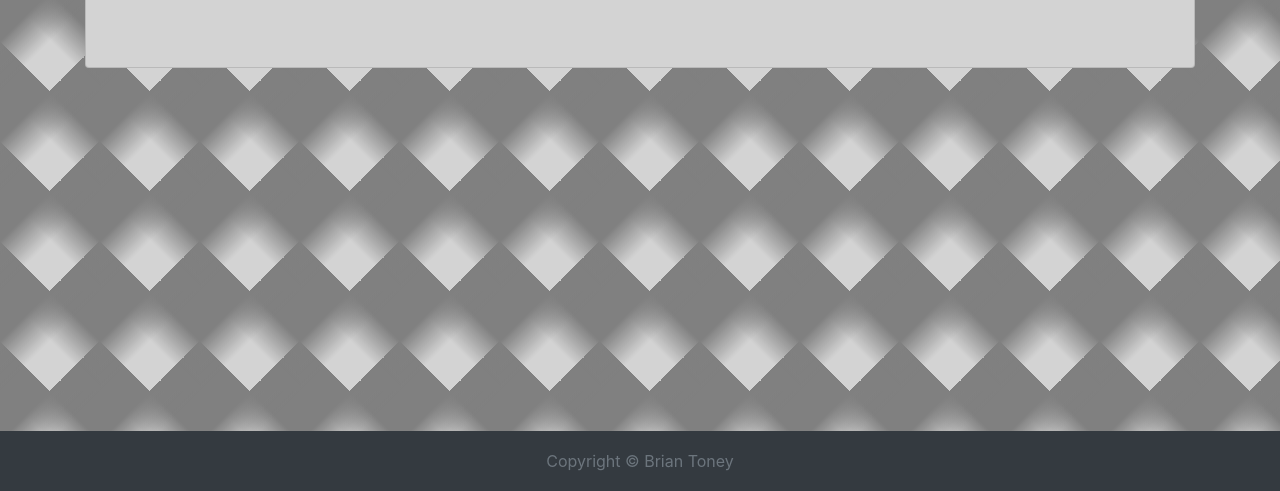
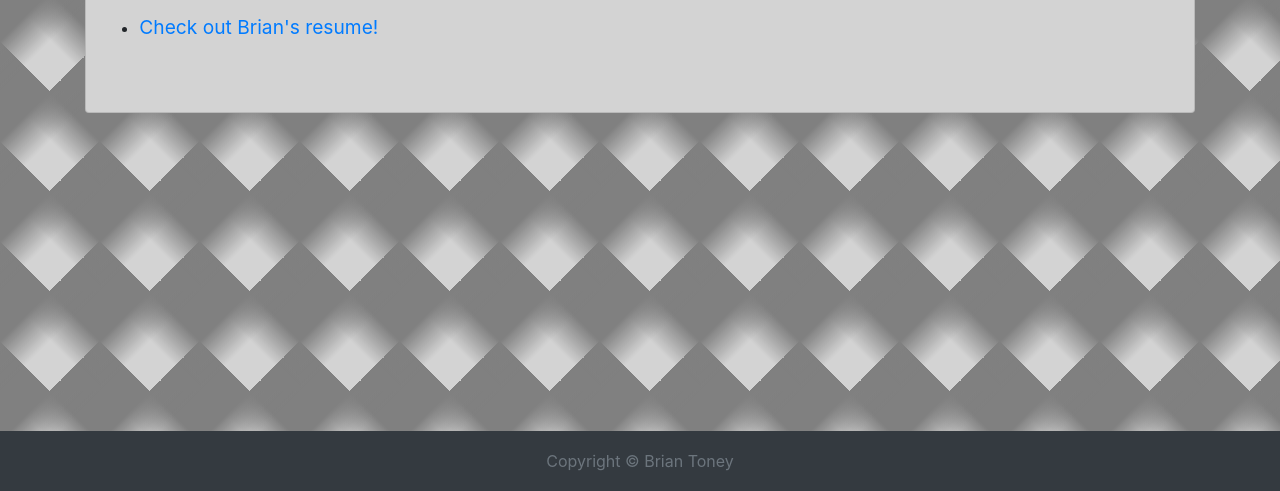
Before and after one commit to btoney1988/brian_toney_portfolio, a plain HTML site: page pro_contact.html in a window 1280 px wide. Shown: the part 309-800 px from the top of the page. Drawn offline with nearby package versions, Linux system fonts and the light colour scheme.

Commit message:
adjustment to contact page

```diff
--- a/pro_contact.html
+++ b/pro_contact.html
@@ -63,6 +63,10 @@
                   <li>
                     <p>Phone Number: 516-662-2419</p>
                   </li>
+                  <li>
+                    <a class="resume" href="pdf/brian_toney_resume.pdf" target="_blank" download>Check out Brian's
+                      resume!</a>
+                  </li>
                 </ul>
               </div>
               <!-- Second half of the 50/50 content. Will go down below first column on small screens. -->
--- a/style.css
+++ b/style.css
@@ -23,7 +23,6 @@ body {
 p {
   font-size: larger;
 }
-
 .resume {
   font-size: larger;
 }
```
